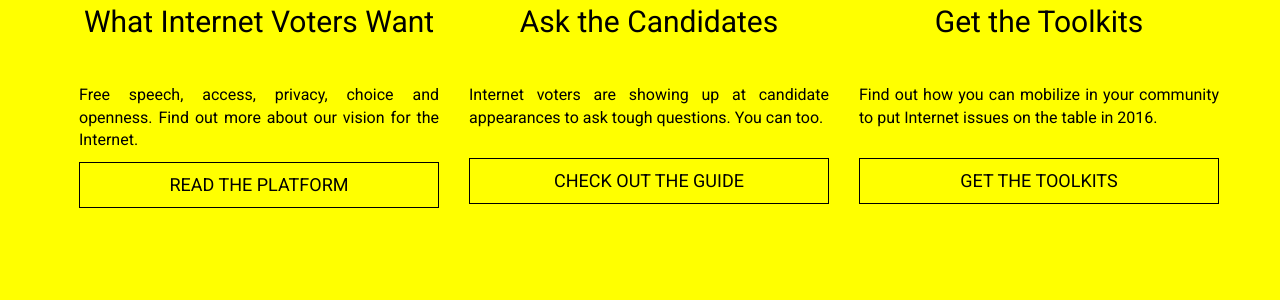
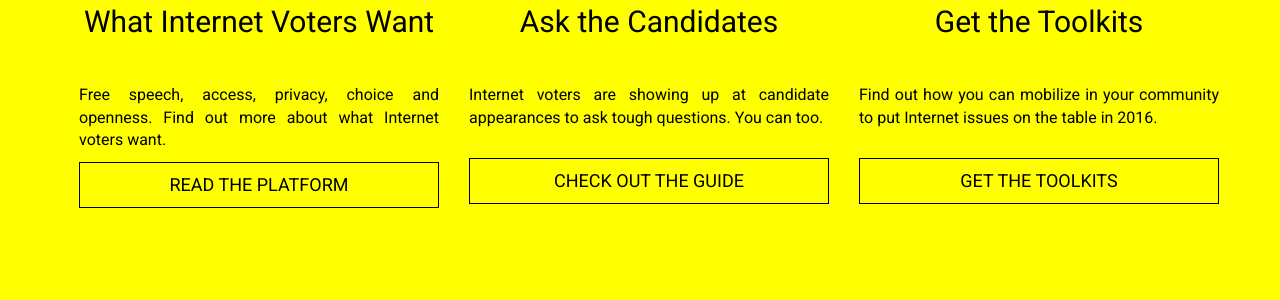
Before and after one commit to freepress/internet2016, a Jekyll site: the page built from index.html, in a window 1280 px wide. Shown: the part 1383-1683 px from the top of the page. Built offline with Jekyll 4.4.1, drawn with Linux system fonts in a browser that asks for light colours; comment, search, counter and statistics services are not loaded.

Commit message:
Updated content

```diff
--- a/index.html
+++ b/index.html
@@ -124,7 +124,7 @@ layout: default
           What Internet Voters Want
         </h2>
         <p class="featured-teaser">
-          Free speech, access, privacy, choice and openness. Find out more about our vision for the Internet.
+          Free speech, access, privacy, choice and openness. Find out more about what Internet voters want.
         </p>
 	<a href="{{site.baseurl}}/policyplatform" class="btn btn-block btn-lg btn-default">Read the platform</a>
       </div>
```
